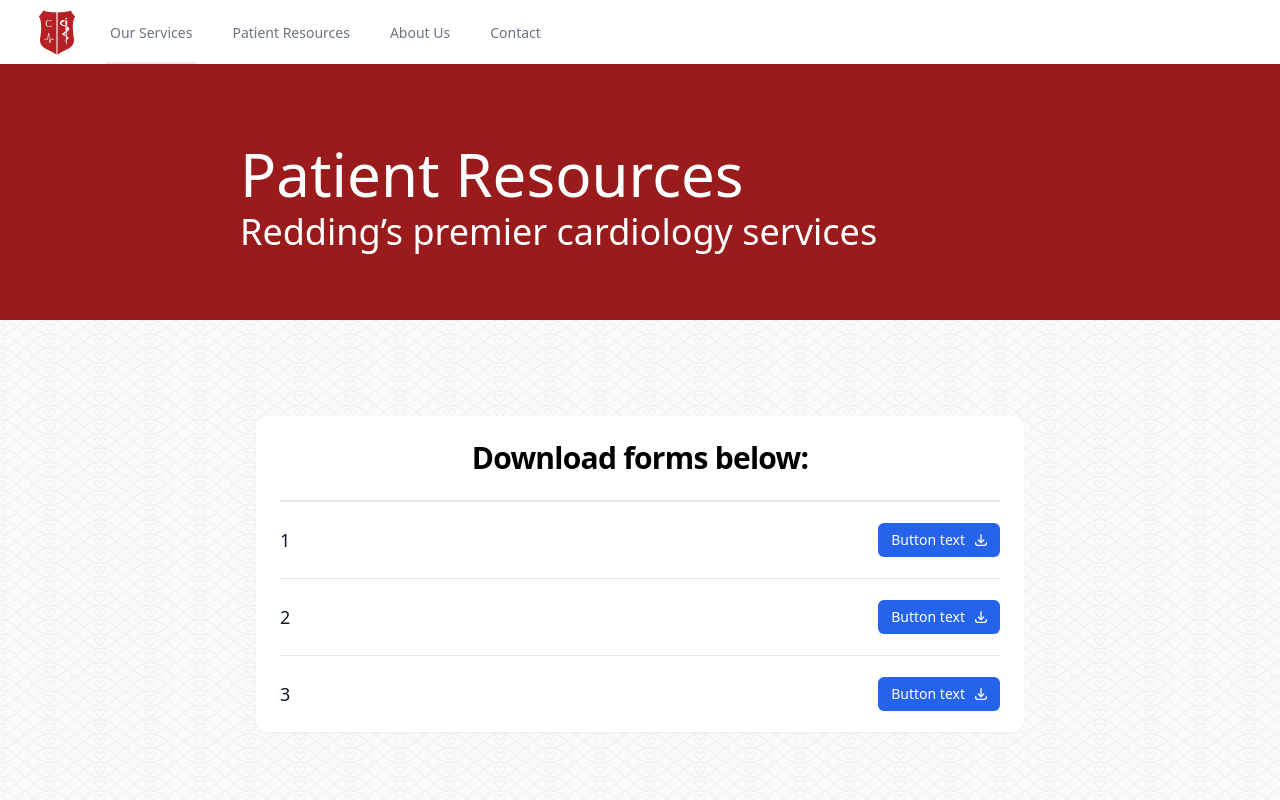
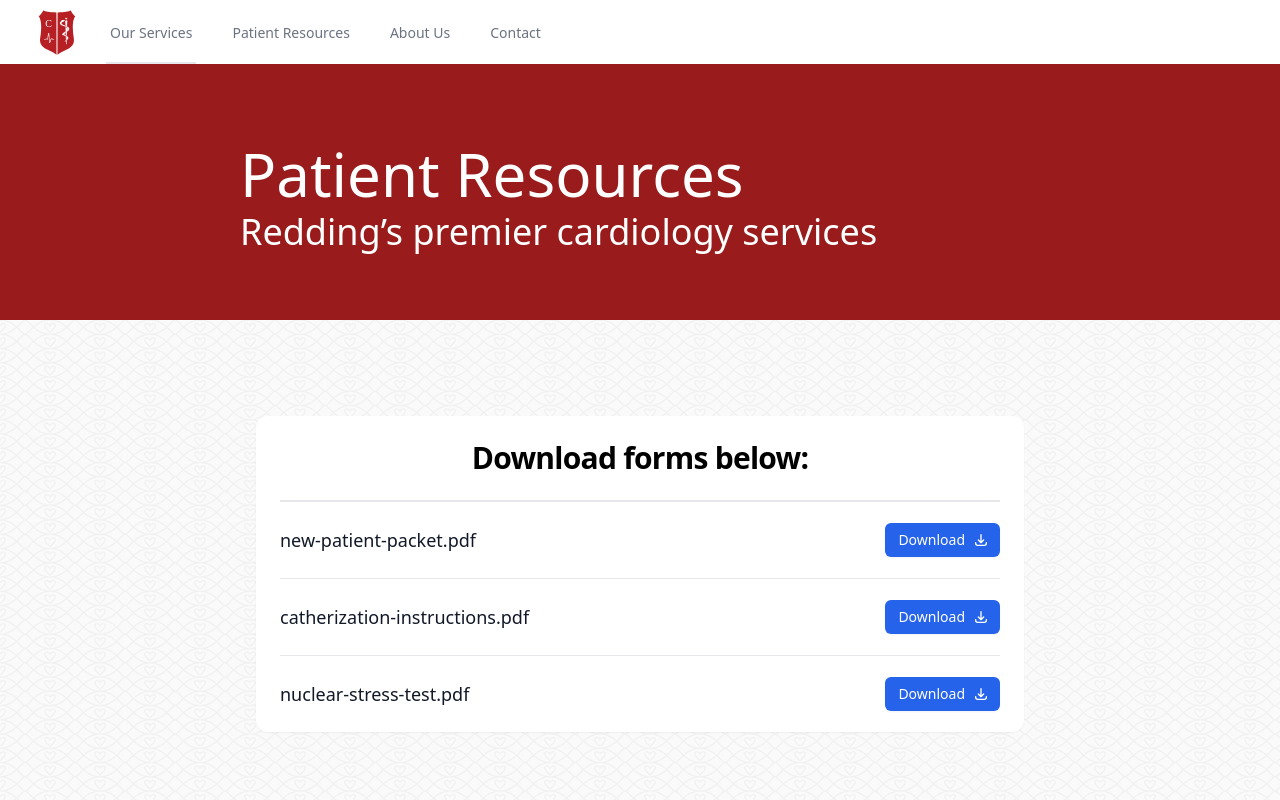
Before and after one commit to ladderdesigns/doctor-template-1, a Next.js app: page /patient-resources in a window 1280 px wide. Shown: the top 800 px of the page. Built offline with nearby package versions, Linux system fonts and the light colour scheme.

Commit message:
fix: adjusted patient resource styling

```diff
--- a/src/pages/patient-resources.tsx
+++ b/src/pages/patient-resources.tsx
@@ -8,7 +8,11 @@ import Background from '../components/Background';
 import Hero from '../components/Hero';
 
 export default function PatientResources() {
-  const items = [{ id: 1 }, { id: 2 }, { id: 3 }];
+  const items = [
+    { id: 0, name: 'new-patient-packet.pdf' },
+    { id: 1, name: 'catherization-instructions.pdf' },
+    { id: 2, name: 'nuclear-stress-test.pdf' },
+  ];
 
   return (
     <>
@@ -29,21 +33,21 @@ export default function PatientResources() {
                     Download forms below:
                   </h2>
                   <dl className="divide-gray-200 divide-y mt-6 space-y-6">
-                    {items.map((service) => (
-                      <Disclosure as="div" key={service.id} className="pt-6">
+                    {items.map((file) => (
+                      <Disclosure as="div" key={file.id} className="pt-6">
                         {({ open }) => (
                           <>
                             <dt className="text-lg">
                               <Disclosure.Button className="flex items-start justify-between text-gray-400 text-left w-full">
                                 <span className="font-medium text-gray-900">
-                                  {service.id}
+                                  {file.name}
                                 </span>
                                 <span className="flex h-7 items-center ml-6">
                                   <button
                                     type="button"
                                     className="bg-blue-600 border border-transparent focus:outline-none focus:ring-2 focus:ring-blue-500 focus:ring-offset-2 font-medium hover:bg-blue-700 inline-flex items-center leading-4 px-3 py-2 rounded-md shadow-sm text-sm text-white"
                                   >
-                                    Button text
+                                    Download
                                     <DownloadIcon
                                       className="-mr-0.5 h-4 ml-2 w-4"
                                       aria-hidden="true"
@@ -52,11 +56,6 @@ export default function PatientResources() {
                                 </span>
                               </Disclosure.Button>
                             </dt>
-                            <Disclosure.Panel as="dd" className="mt-2 pr-12">
-                              <p className="text-base text-gray-500">
-                                {service.id}
-                              </p>
-                            </Disclosure.Panel>
                           </>
                         )}
                       </Disclosure>
```
